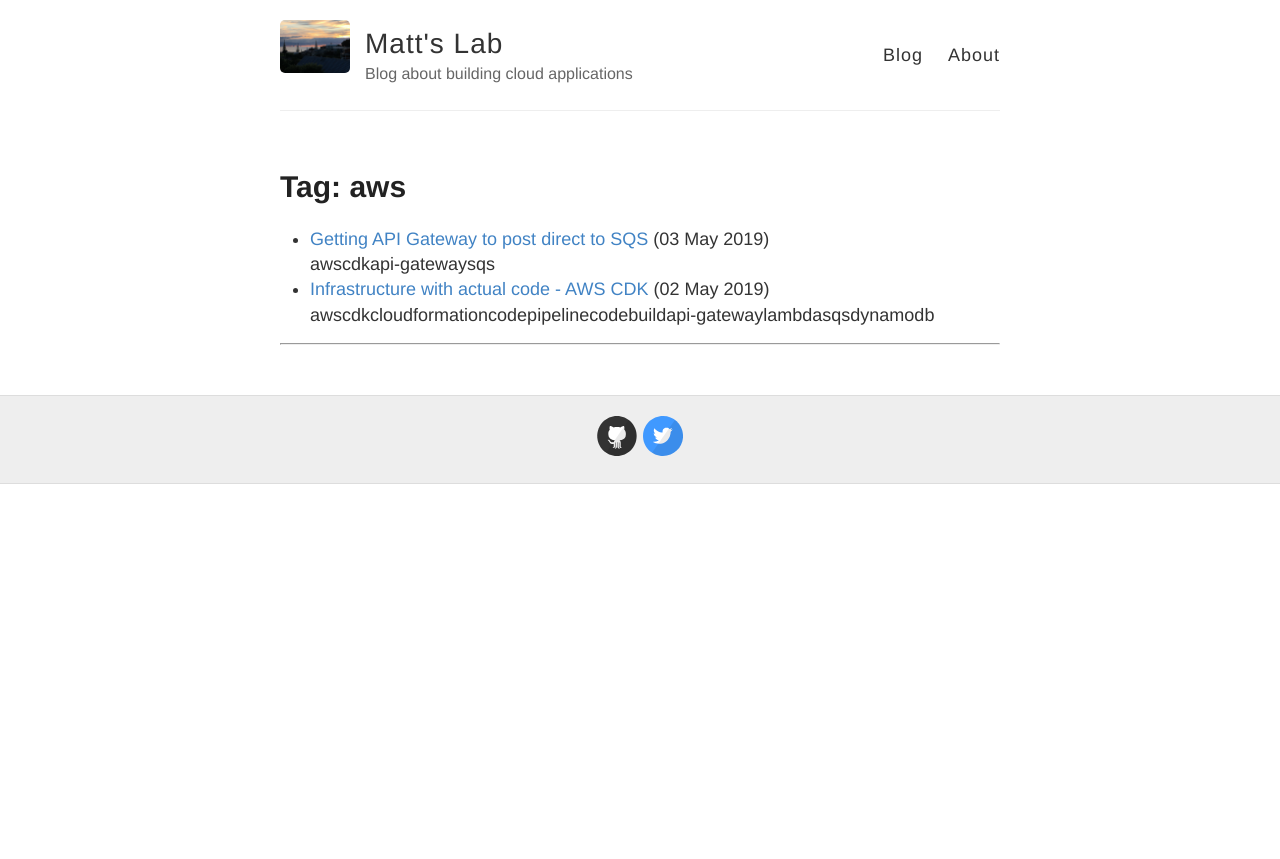
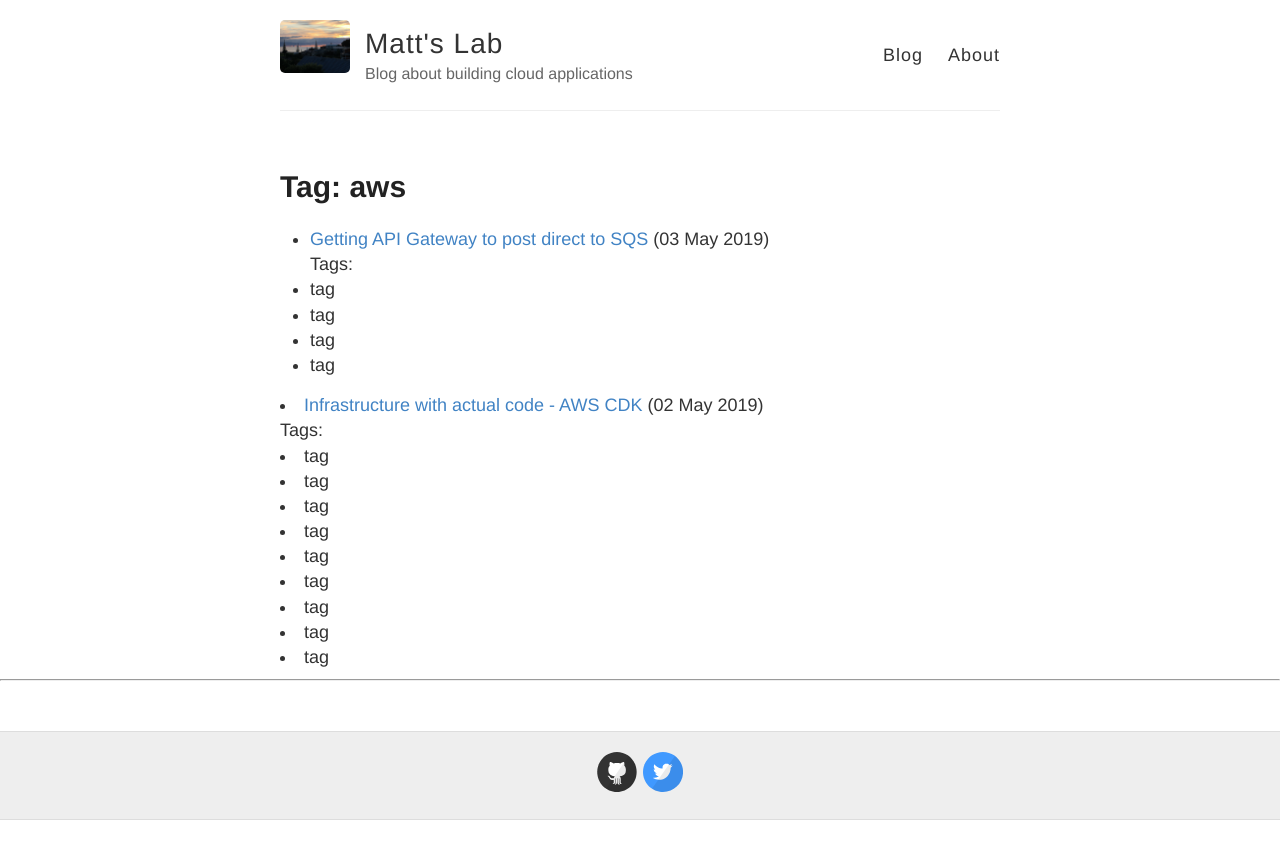
Before and after one commit to msimpsonnz/msimpsonnz.github.io, a Jekyll site: the page built from tags/aws.md, in a window 1280 px wide. Shown: the top 859 px of the page. Built offline with Jekyll 4.4.1, drawn with Linux system fonts in a browser that asks for light colours.

Commit message:
create list for each tag

```diff
--- a/_layouts/tags.html
+++ b/_layouts/tags.html
@@ -7,7 +7,11 @@
 {% for post in site.tags[page.tag] %}
   <li><a href="{{ post.url }}">{{ post.title }}</a> ({{ post.date | date_to_string }})<br>
     {{ post.description }}
-    <div class="tags">{{ post.tags }}</div>
+    <div class="tags">Tags:
+        {% for tag in post.tags %}
+            <li>tag</li>
+        {% endfor %}
+    </div>
   </li>
 {% endfor %}
 </ul>
```
